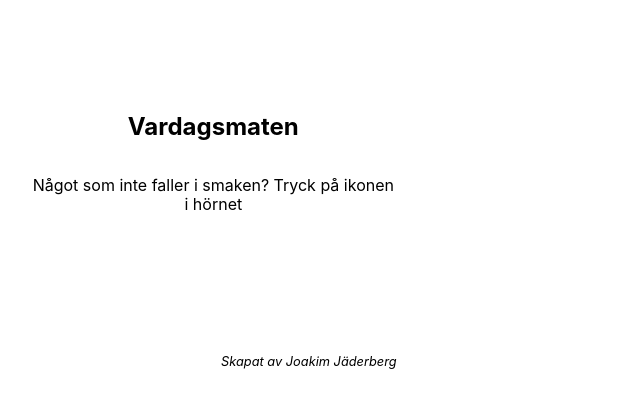
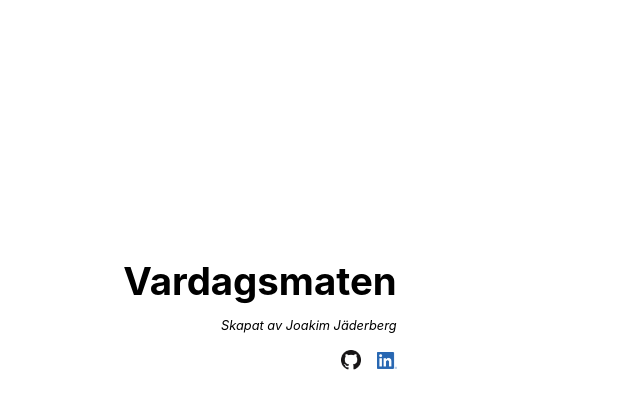
Before and after one commit to bananashell/vardagsmaten, a Next.js app: page / in a window 1280 px wide. Shown: the top 408 px of the page, without its empty margins (0-640 px from the left). Built offline with nearby package versions, Linux system fonts and the light colour scheme.

Commit message:
added github & linkedin logos

```diff
--- a/src/components/Info.tsx
+++ b/src/components/Info.tsx
@@ -1,13 +1,43 @@
-import { FunctionComponent } from "react";
+import Link from "next/link";
+import Image from "next/image";
+import React, { FunctionComponent } from "react";
 import styled from "styled-components";
+import GithubImg from "public/GitHub-Mark-32px.png";
+import LinkedInImg from "public/LI-In-Bug.png";
 
 export const Info: FunctionComponent = () => {
     return (
         <Container>
             <h2>Vardagsmaten</h2>
-            <p>Något som inte faller i smaken? Tryck på ikonen i hörnet</p>
 
-            <i>Skapat av Joakim Jäderberg</i>
+            <i>Skapat av Joakim Jäderberg </i>
+            <div>
+                <Link href={"https://github.com/bananashell"}>
+                    <a>
+                        <Image
+                            alt={"Github"}
+                            src={GithubImg}
+                            layout="responsive"
+                            objectFit="contain"
+                        />
+                    </a>
+                </Link>
+
+                <Link
+                    href={
+                        "https://www.linkedin.com/in/joakim-j%C3%A4derberg-0b450517/"
+                    }
+                >
+                    <a>
+                        <Image
+                            alt={"LinkedIn"}
+                            src={LinkedInImg}
+                            layout="responsive"
+                            objectFit="contain"
+                        />
+                    </a>
+                </Link>
+            </div>
         </Container>
     );
 };
@@ -16,25 +46,38 @@ const Container = styled.div`
     display: grid;
     grid-template-areas:
         "heading"
-        "info"
-        "creator";
-    text-align: center;
+        "creator"
+        "links";
+    text-align: right;
     padding: 30px;
+    grid-template-rows: auto min-content min-content;
+    gap: 1rem;
 
     h2 {
         grid-area: heading;
         align-self: end;
-    }
-
-    p {
-        grid-area: info;
-        align-self: flex-start;
+        font-size: 3vmax;
+        margin: 0;
     }
 
     i {
         grid-area: creator;
         font-size: 1vmax;
-        text-align: right;
         align-self: end;
     }
+
+    div {
+        grid-area: links;
+        display: grid;
+        gap: 1rem;
+        grid-template-columns: min-content min-content;
+        align-self: end;
+        justify-self: end;
+        align-items: center;
+
+        a {
+            display: inline-block;
+            width: 20px;
+        }
+    }
 `;
```
Also changed, not shown: public/GitHub-Mark-32px.png (added), public/LI-In-Bug.png (added).
